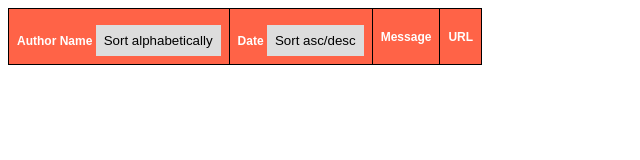
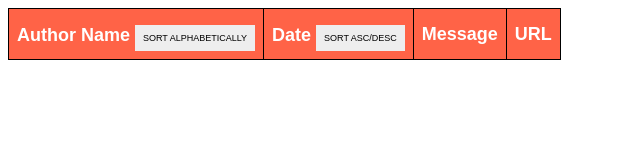
Before and after one commit to MandSolo/sorted-data-table, a plain HTML site: page index.html in a window 1280 px wide. Shown: the whole page, without its empty margins (0-640 px from the left). Drawn offline with Linux system fonts and the light colour scheme; no server answers.

Commit message:
refactor: variablise css

```diff
--- a/index.html
+++ b/index.html
@@ -10,7 +10,6 @@
   </head>
 
   <body>
-    <div class="container">
     <table id="commits">
       <thead>
         <tr>
@@ -25,7 +24,6 @@
       </thead>
       <tbody id="data"></tbody>
     </table>
-    </div>
 
     <script src="scripts/main.js"></script>
   </body>
--- a/scripts/main.js
+++ b/scripts/main.js
@@ -22,6 +22,8 @@ function buildTable() {
 }
 
 buildTable();
+
+// sort function works for both columns due to iso date formatting - if date was formatted differently then separate functions would be needed
 
 function sortTable(n) {
   let table,
--- a/styles/style.css
+++ b/styles/style.css
@@ -1,13 +1,23 @@
+:root {
+  --font-size-base: 12px;
+  --spacing-base: 8px;
+  --white: #fff;
+  --black: #000;
+  --grey: #eee;
+  --header-bg: tomato;
+  --hover-bg: lemonchiffon;
+}
+
 #commits {
   font-family: Arial, Helvetica, sans-serif;
   border-collapse: collapse;
-  font-size: 12px;
+  font-size: var(--font-size-base);
 }
 
 #commits td,
 #commits th {
-  border: 1px solid #000;
-  padding: 8px;
+  border: 1px solid var(--black);
+  padding: var(--spacing-base);
 }
 
 /* hide url column on small screen sizes */
@@ -25,28 +35,31 @@
 }
 
 #commits tr:nth-child(even) {
-  background-color: #eee;
+  background-color: var(--grey);
 }
 
 #commits tr:hover {
-  background-color: lemonchiffon;
+  background-color: var(--hover-bg);
 }
 
 #commits th {
-  padding: 8px;
-  background-color: tomato;
-  color: #fff;
+  padding: var(--spacing-base);
+  background-color: var(--header-bg);
+  color: var(--white);
+  font-size: calc(var(--font-size-base) * 1.5);
 }
 
 #commits th button {
   cursor: pointer;
-  padding: 8px;
-  background-color: #ddd;
+  padding: var(--spacing-base);
+  background-color: var(--grey);
   border: none;
-  margin-top: 8px;
+  margin-top: var(--spacing-base);
+  text-transform: uppercase;
+  font-size: calc(var(--font-size-base) * 0.75);
 }
 
 #commits th button:hover {
-  background-color: #000;
-  color: #fff;
+  background-color: var(--black);
+  color: var(--white);
 }
```
Also changed, not shown: 1 other file. Lines whose indentation alone changed are shown as unchanged.
